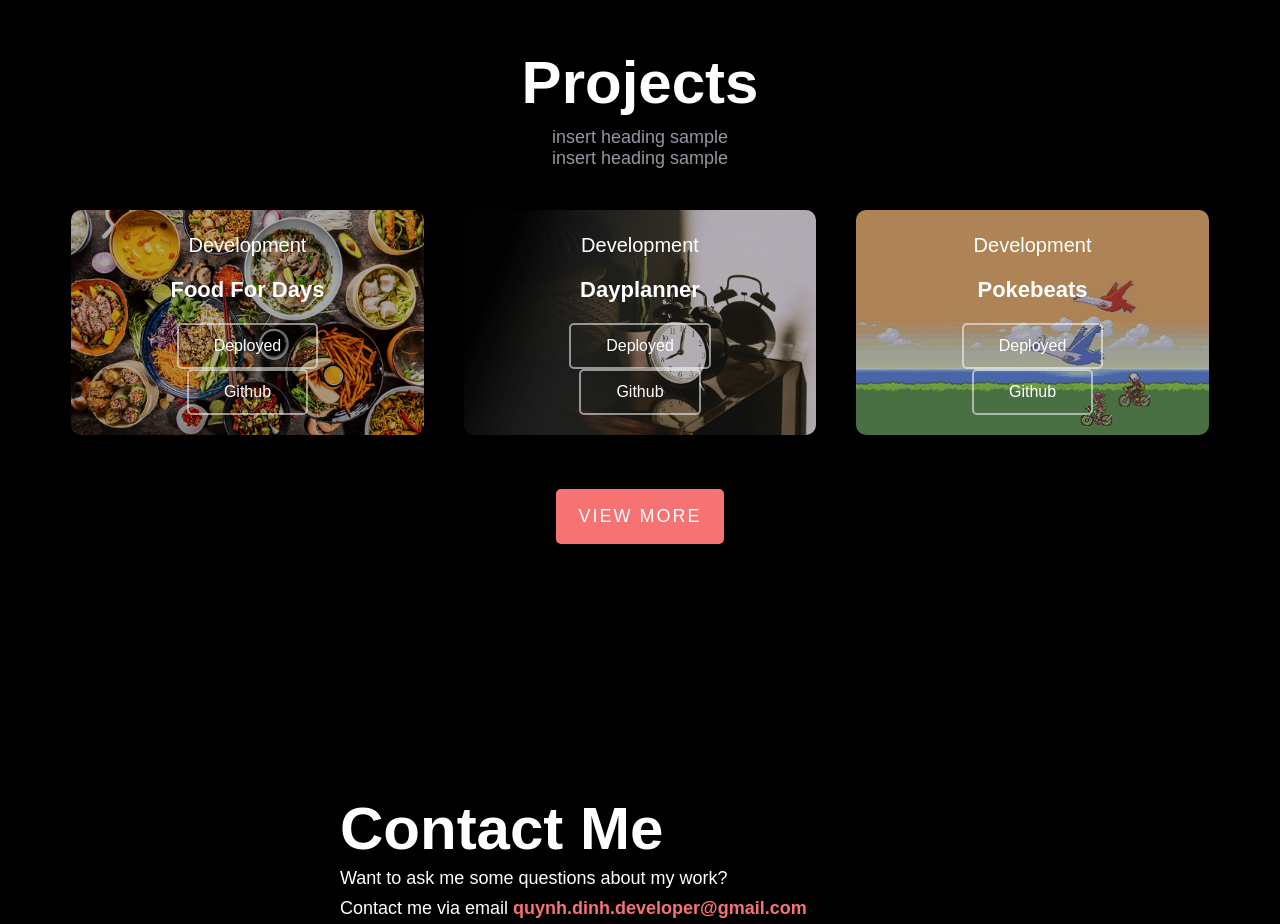
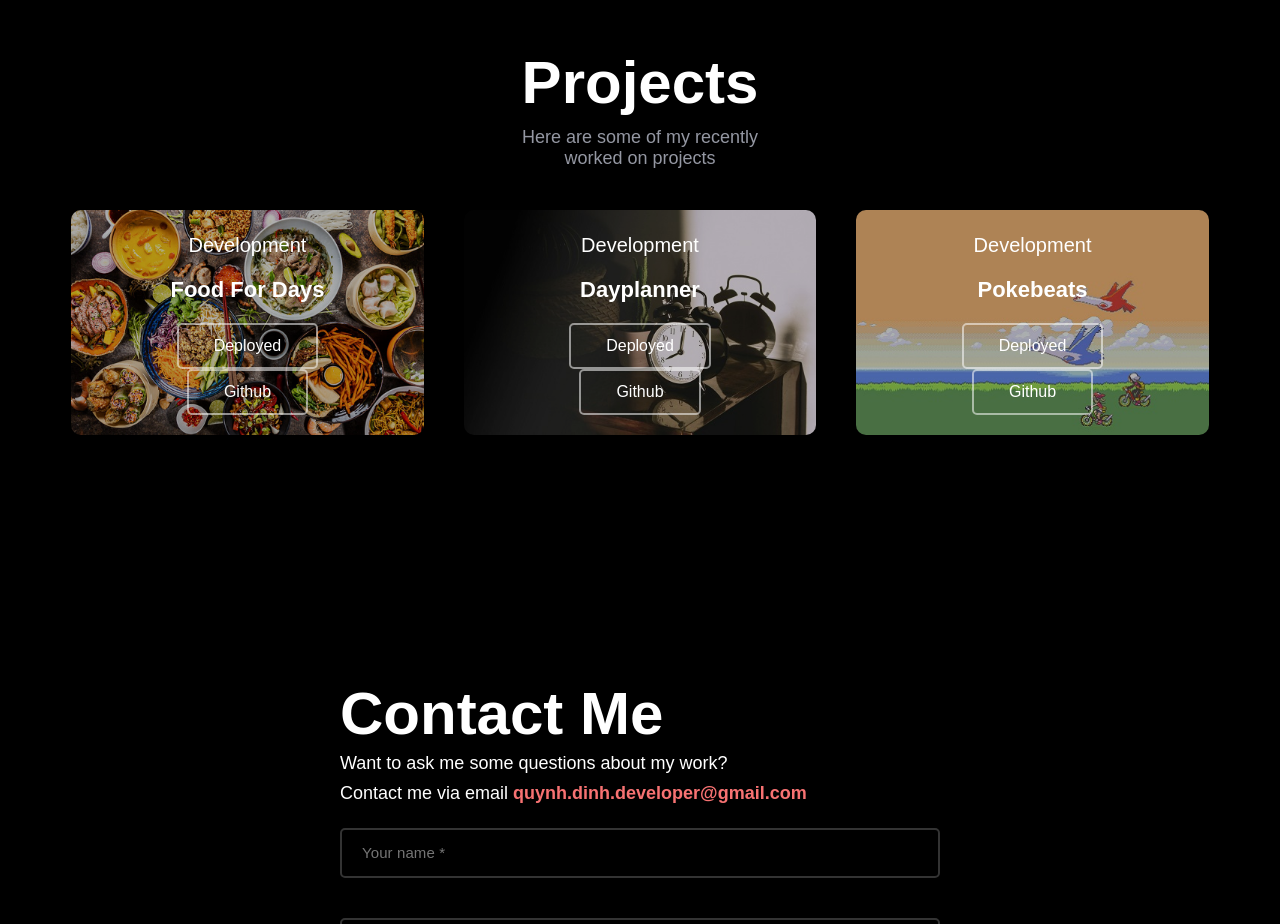
Before and after one commit to quynhndinh/react-portolio, a React (Create React App) app: page / in a window 1280 px wide. Shown: the part 1240-2164 px from the top of the page. Built offline with nearby package versions, Linux system fonts and the light colour scheme.

Commit message:
remove view more downloadable resume.pdf

```diff
--- a/src/Component/projects/Projects.js
+++ b/src/Component/projects/Projects.js
@@ -10,8 +10,8 @@ function Projects() {
     <div className="Project component__space" id="Projects">
       <div className="heading">
         <h1 className="heading">Projects</h1>
-        <p className="heading p__color">insert heading sample</p>
-        <p className="heading p__color">insert heading sample</p>
+        <p className="heading p__color">Here are some of my recently </p>
+        <p className="heading p__color">worked on projects</p>
       </div>
 
       <div className="container">
@@ -79,9 +79,9 @@ function Projects() {
             </div>
           </div>
 
-          <div className="view__mmore__btn d__flex align__items__center justify__content__center pxy__30">
+          {/* <div className="view__mmore__btn d__flex align__items__center justify__content__center pxy__30">
             <button className="view__more pointer btn">View More</button>
-          </div>
+          </div> */} {/* wanted to included a view more button but cant figure out the documentations (future development) */}
 
         </div>
       </div>
```
